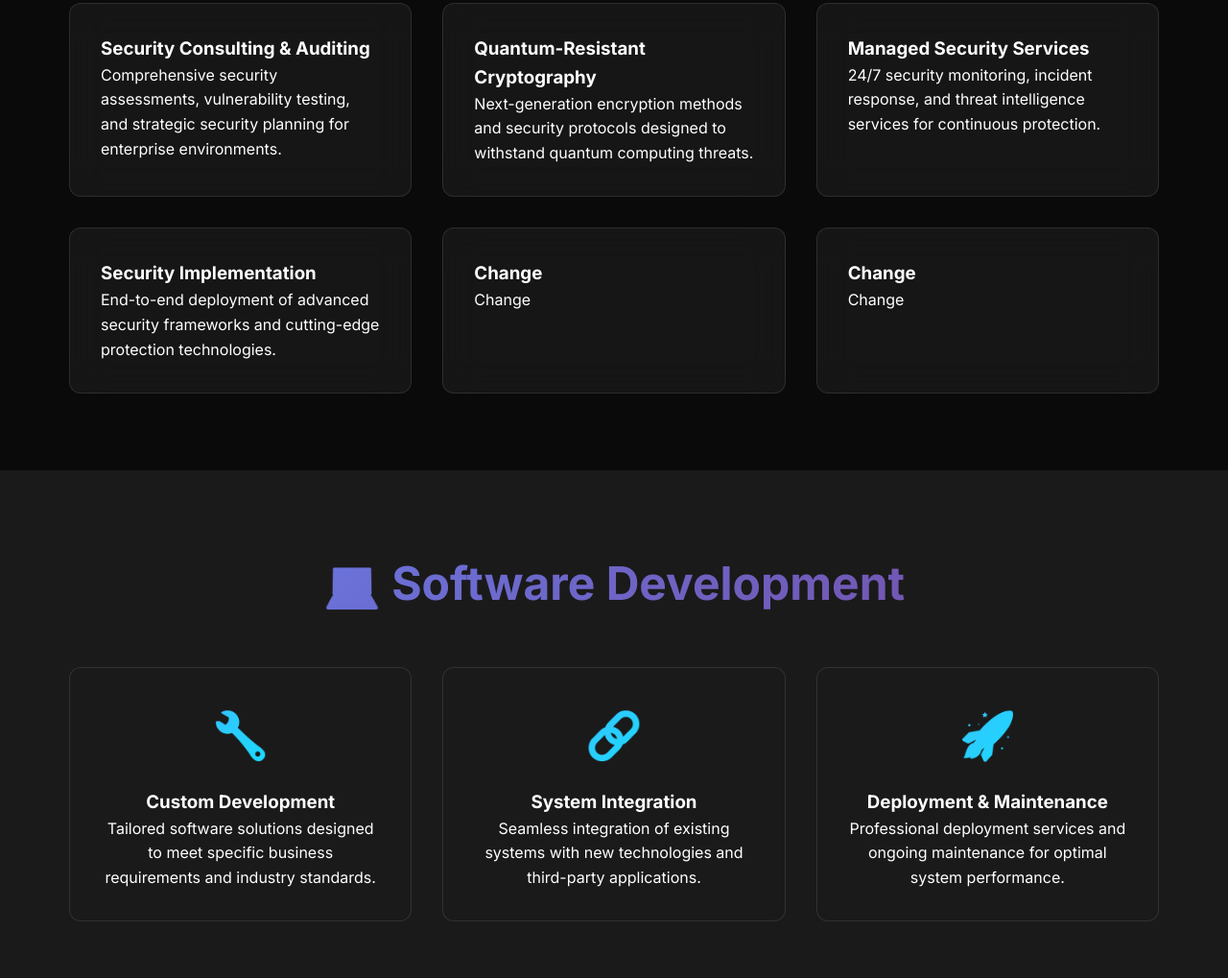
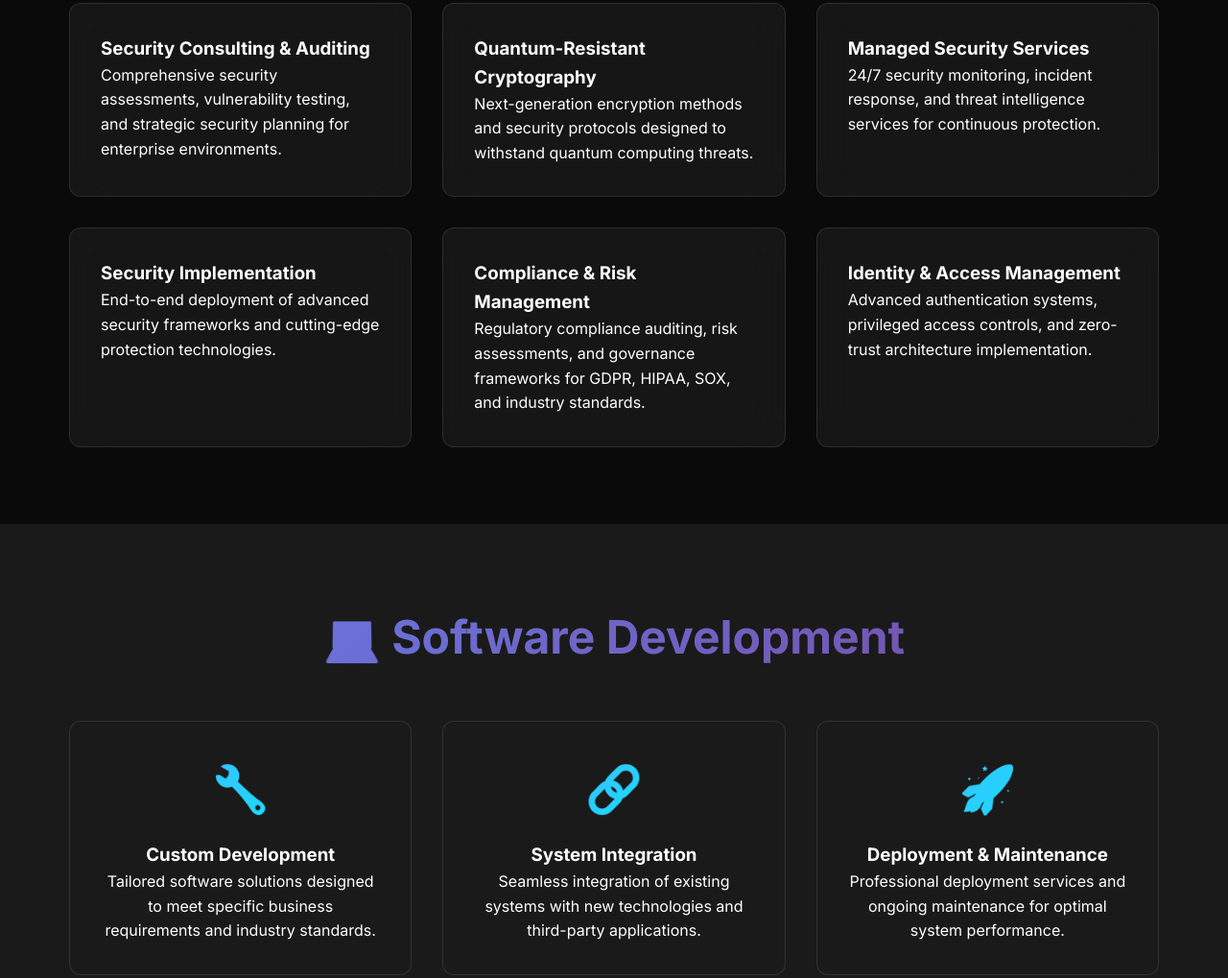
Before and after one commit to qubisafe/qubisafe.github.io, a plain HTML site: page website/services.html in a window 1280 px wide. Shown: the part 1002-2021 px from the top of the page at 96% size. Drawn offline with Linux system fonts and the light colour scheme.

Commit message:
Minor Corrections and Additions Made

```diff
--- a/website/footer.html
+++ b/website/footer.html
@@ -13,6 +13,7 @@
           <li><a href="services.html#software">Software Development</a></li>
           <li><a href="services.html#cloud">Cloud Computing</a></li>
           <li><a href="services.html#ai">AI & ML Solutions</a></li>
+          <li><a href="services.html#r&d">Research and Development</a></li>
         </ul>
       </div>
 
--- a/website/services.html
+++ b/website/services.html
@@ -44,15 +44,14 @@
             <p>End-to-end deployment of advanced security frameworks and cutting-edge protection technologies.</p>
           </div>
 
-            <div class="glass-card">
-            <h3>Change</h3>
-            <p>Change</p>
+          <div class="glass-card">
+          <h3>Compliance & Risk Management</h3>
+          <p>Regulatory compliance auditing, risk assessments, and governance frameworks for GDPR, HIPAA, SOX, and industry standards.</p>
           </div>
 
-
-            <div class="glass-card">
-            <h3>Change</h3>
-            <p>Change</p>
+          <div class="glass-card">
+            <h3>Identity & Access Management</h3>
+            <p>Advanced authentication systems, privileged access controls, and zero-trust architecture implementation.</p>
           </div>
 
         </div>
@@ -140,9 +139,9 @@
       </div>
     </section>
 
-    <section class="section">
+    <section class="section" id="r&d">
       <div class="container">
-        <h2 class="section-title fade-in">🌐 Emerging Technologies</h2>
+        <h2 class="section-title fade-in">🌐 Research and Development in Emerging Technologies</h2>
         <div class="grid grid-4 fade-in">
           <div class="service-card">
             <div class="service-icon">⚛️</div>
```
Also changed, not shown: website/about.html (+1 -1 lines).
